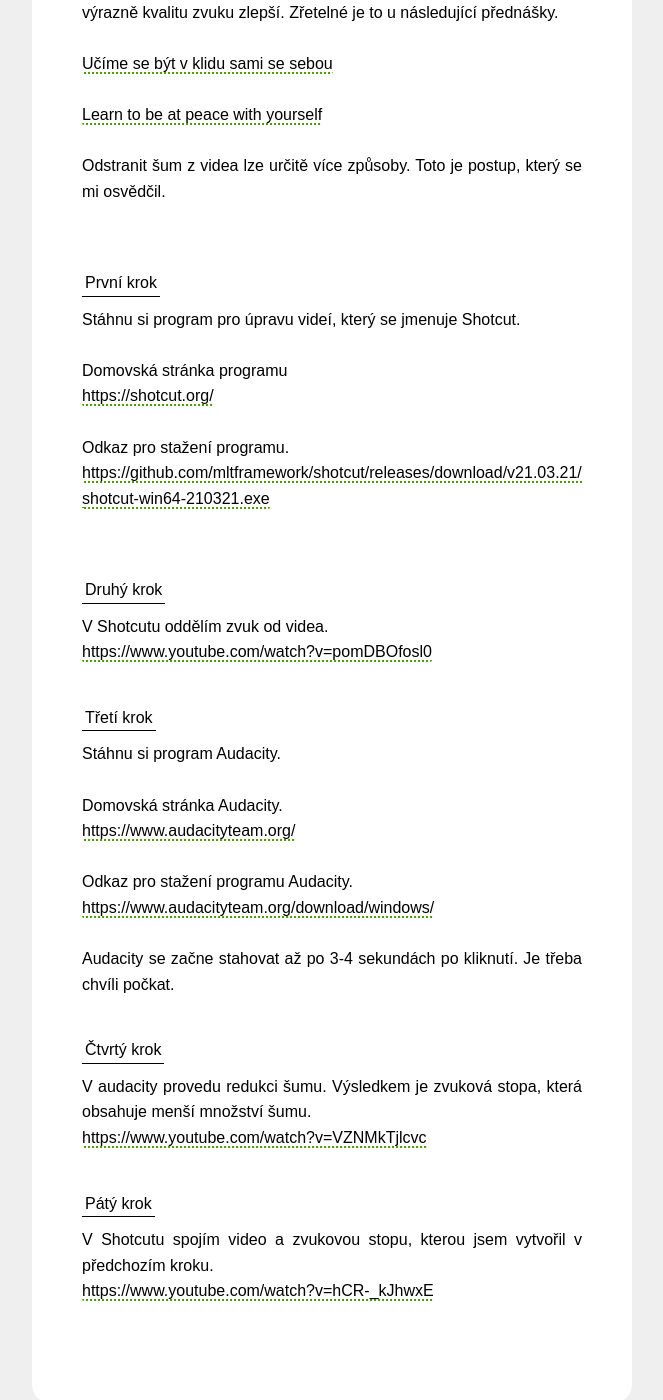
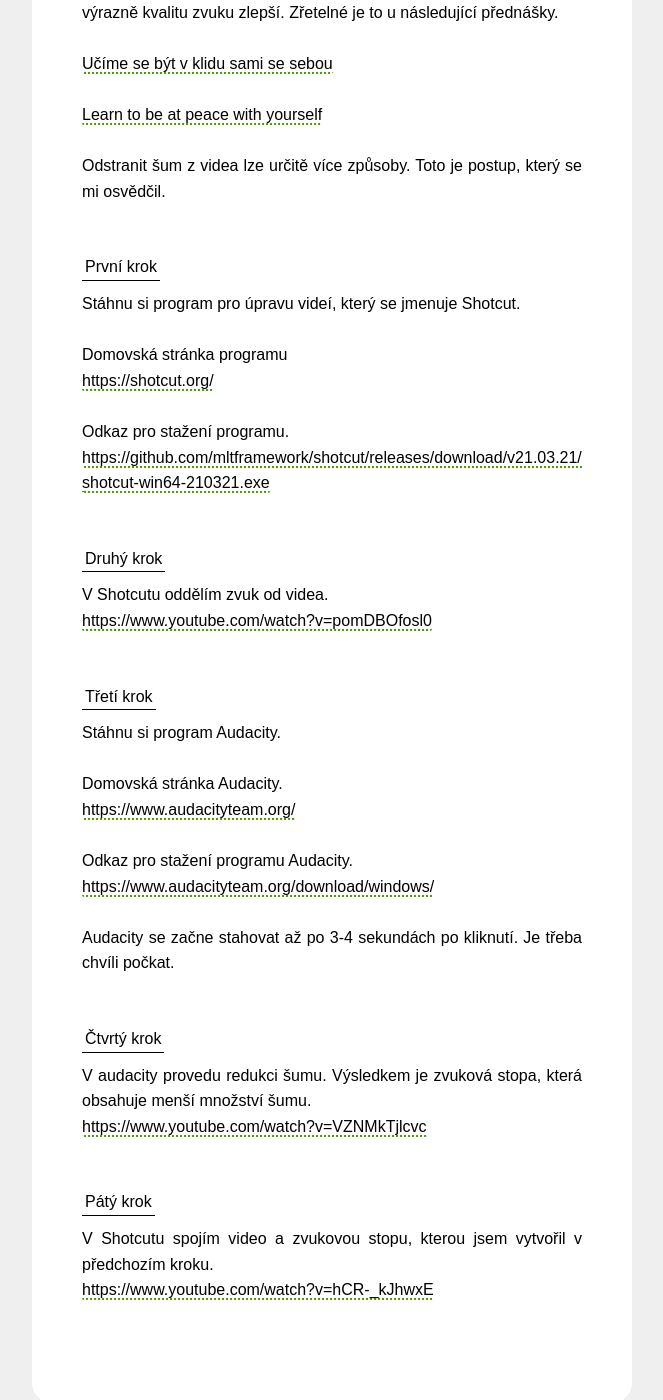
Before and after one commit to Borek78/jak-tvorit-panditu, a Jekyll site: the page built from redukce-sumu.md, in a window 1280 px wide and 1400 px high, scrolled down 362 px. Shown: the whole window, without its empty margins (308-971 px from the left). Built offline with Jekyll 4.4.1, drawn with Linux system fonts in a browser that asks for light colours.

Commit message:
male zmeny

```diff
--- a/css/pages-style.css
+++ b/css/pages-style.css
@@ -5,7 +5,7 @@
   padding-right: 3px;
   margin-bottom: 10px;
   display: inline-block;
-  margin-top: 40px;
+  margin-top: 50px;
 }
 
 /*page how to create subtitles*/
--- a/redukce-sumu.md
+++ b/redukce-sumu.md
@@ -16,7 +16,7 @@
 [Learn to be at peace with
 yourself](https://www.youtube.com/watch?v=eu0RtEG6V4A&t=3020s)<br><br>
 
-Odstranit šum z videa lze určitě více způsoby. Toto je postup, který se mi osvědčil.<br><br>
+Odstranit šum z videa lze určitě více způsoby. Toto je postup, který se mi osvědčil.<br>
 
 <div class="underline-noise-reduction"> První krok</div>
 
@@ -28,13 +28,17 @@
 
 Odkaz pro stažení programu.<br>
 
-[https://github.com/mltframework/shotcut/releases/download/v21.03.21/shotcut-win64-210321.exe](https://github.com/mltframework/shotcut/releases/download/v21.03.21/shotcut-win64-210321.exe)<br><br>
+<div class="do-not-break-out" markdown="1">
+[https://github.com/mltframework/shotcut/releases/download/v21.03.21/shotcut-win64-210321.exe](https://github.com/mltframework/shotcut/releases/download/v21.03.21/shotcut-win64-210321.exe)<br>
+</div>
 
 <div class="underline-noise-reduction"> Druhý krok</div>
 
 V Shotcutu oddělím zvuk od videa.<br>
 
+<div class="do-not-break-out" markdown="1">
 [https://www.youtube.com/watch?v=pomDBOfosl0](https://www.youtube.com/watch?v=pomDBOfosl0)
+</div>
 
 <div class="underline-noise-reduction"> Třetí krok</div>
 
@@ -46,17 +50,21 @@
 
 Odkaz pro stažení programu Audacity.<br>
 
+<div class="do-not-break-out" markdown="1">
 [https://www.audacityteam.org/download/windows/](https://www.audacityteam.org/download/windows/)<br><br>
+</div>
 
 Audacity se začne stahovat až po 3-4 sekundách po kliknutí. Je třeba chvíli počkat.
 
 <div class="underline-noise-reduction"> Čtvrtý krok</div>
 V audacity provedu redukci šumu. Výsledkem je zvuková stopa, která obsahuje menší množství šumu.<br>
 
+<div class="do-not-break-out" markdown="1">
 [https://www.youtube.com/watch?v=VZNMkTjlcvc](https://www.youtube.com/watch?v=VZNMkTjlcvc)
+</div >
 
 <div class="underline-noise-reduction"> Pátý krok</div>
 V Shotcutu spojím video a zvukovou stopu, kterou jsem vytvořil v předchozím kroku. <br>
+<div class="do-not-break-out" markdown="1">
 [https://www.youtube.com/watch?v=hCR-_kJhwxE](https://www.youtube.com/watch?v=hCR-_kJhwxE)
-
 </div>
```
